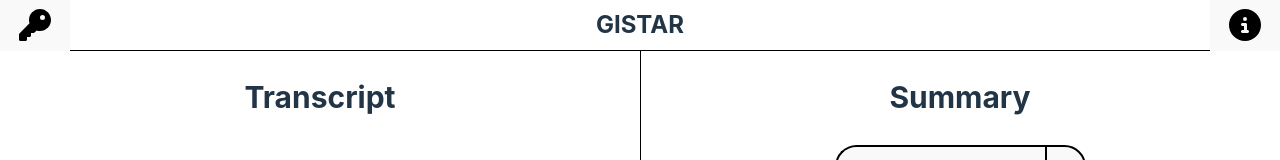
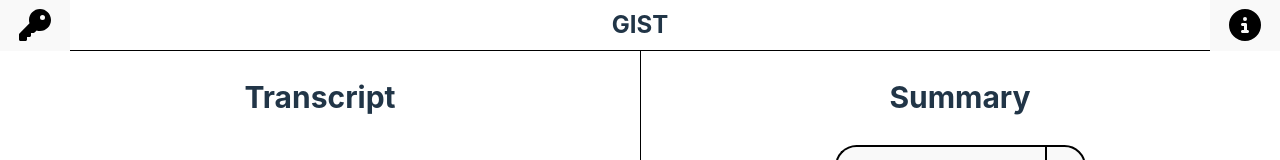
Before and after one commit to Carsonthemonkey/GIST, a React (Vite) app: page / in a window 1280 px wide. Shown: the top 160 px of the page. Built offline with nearby package versions, Linux system fonts and the light colour scheme.

Commit message:
Changed name to GIST

```diff
--- a/src/components/Toolbar.tsx
+++ b/src/components/Toolbar.tsx
@@ -25,7 +25,7 @@ const Toolbar = () => {
                     />
                 )}
                 <div className="filler"></div>
-                <h1 id="app-name">GISTAR</h1>
+                <h1 id="app-name">GIST</h1>
                 <button id="info-button" className="icon">
                     <FontAwesomeIcon icon={faCircleInfo} size="2x" />
                 </button>
```
